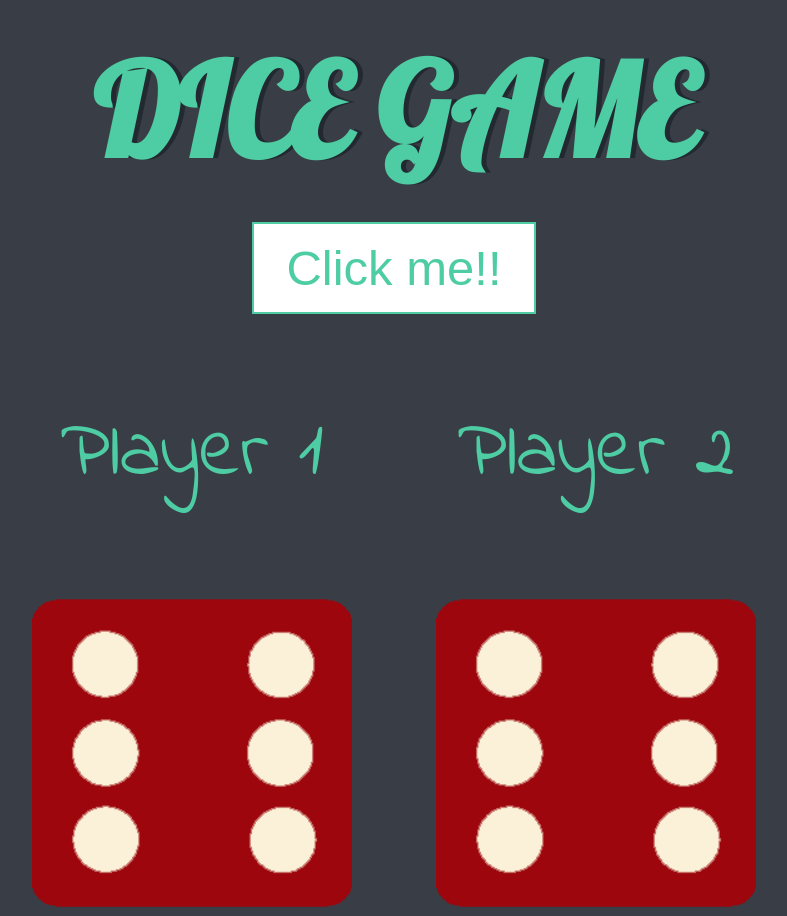
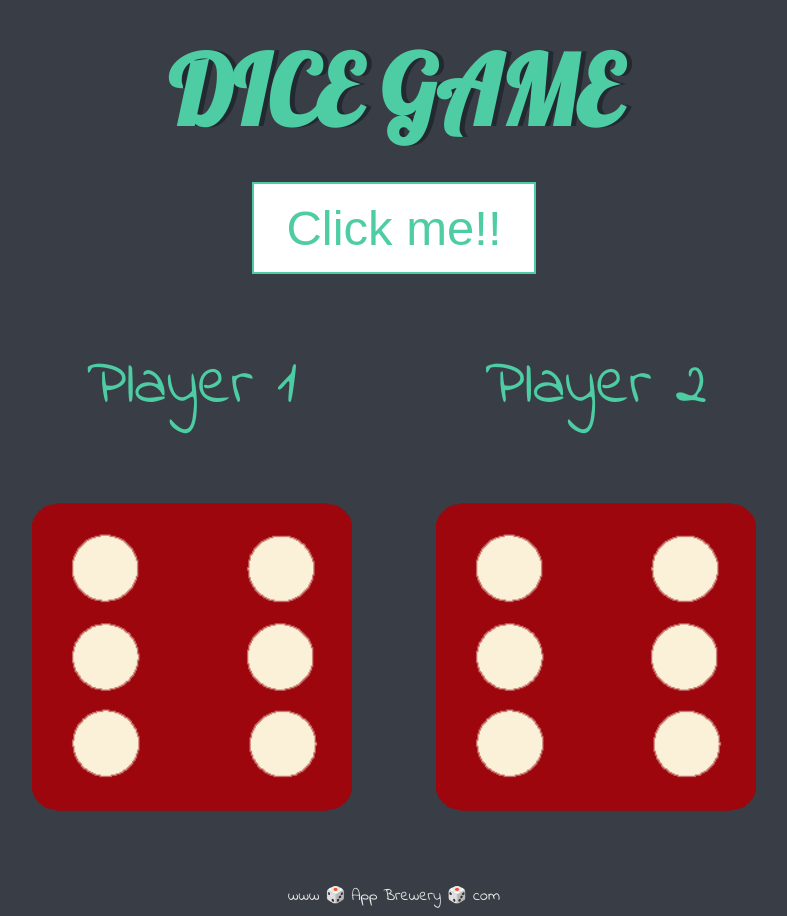
Before and after one commit to sanu-coder/Dice-game, a plain HTML site: page index.html in a window 1280 px wide. Shown: the top 916 px of the page, without its empty margins (246-1033 px from the left). Drawn offline with Linux system fonts and the light colour scheme.

Commit message:
Update styles.css

```diff
--- a/styles.css
+++ b/styles.css
@@ -1,5 +1,5 @@
 .container {
-    width: 70%;
+    width: 95%;
     margin: auto;
     text-align: center;
 }
@@ -19,12 +19,12 @@ h1 {
     margin: 30px;
     font-family: 'Lobster', cursive;
     text-shadow: 5px 0 #232931;
-    font-size: 8rem;
+    font-size: 6rem;
     color: #4ECCA3;
 }
 
 p {
-    font-size: 5rem;
+    font-size: 4rem;
     color: #4ECCA3;
     font-family: 'Indie Flower', cursive;
 }
```
